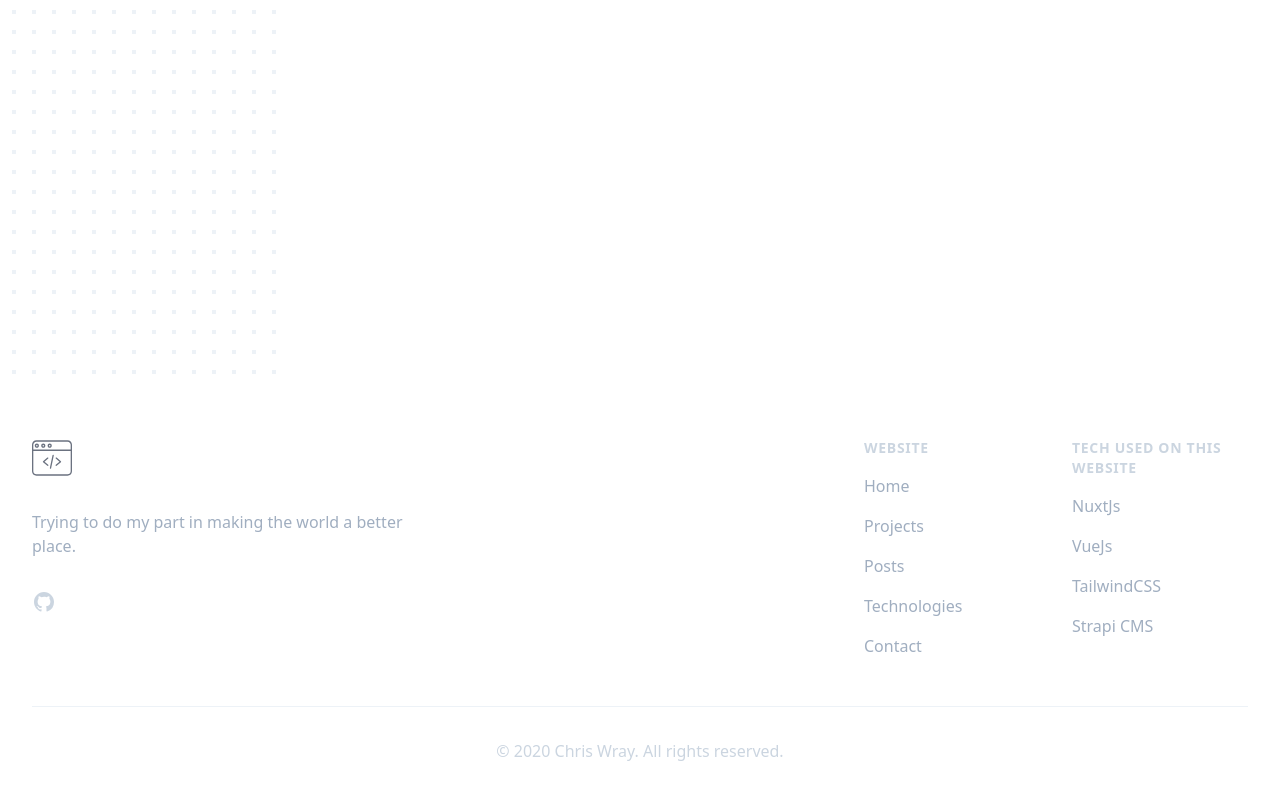
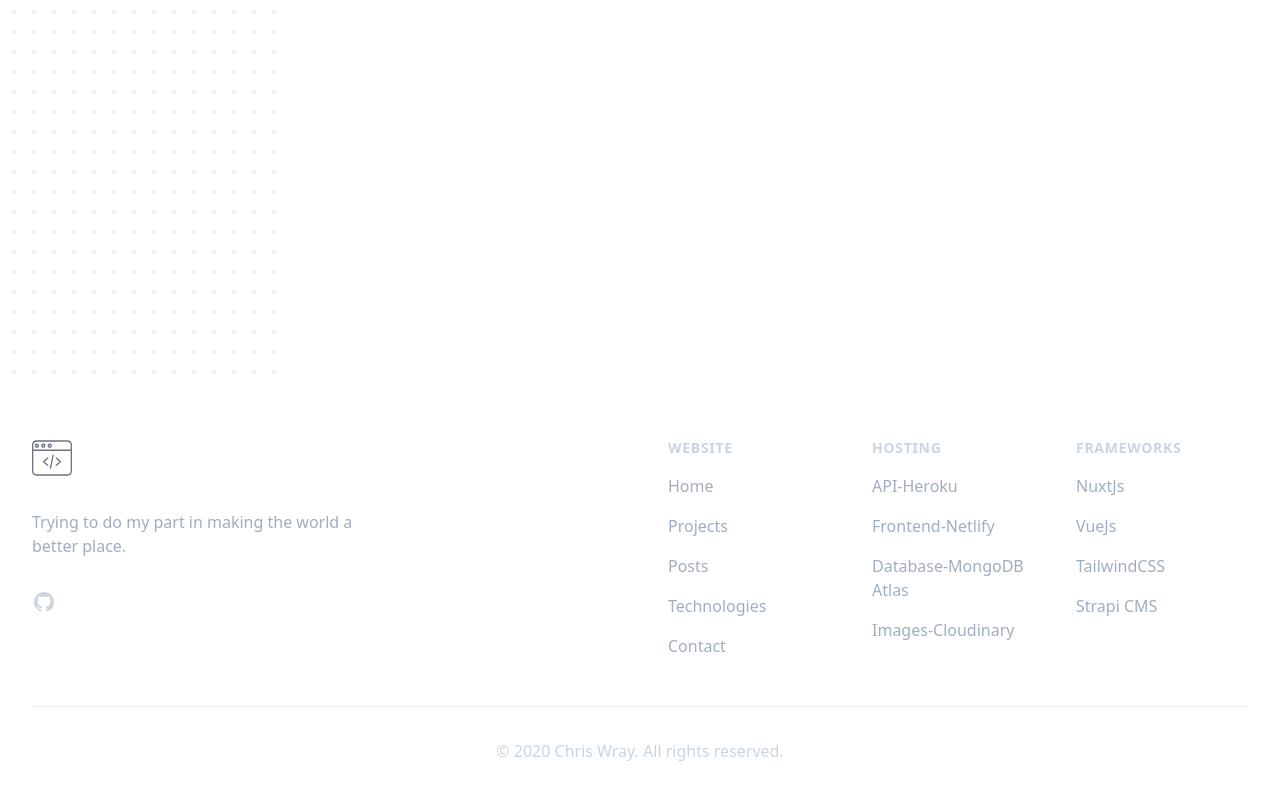
Before and after one commit to cwray-tech/portfolio-frontend, a Nuxt app: page /projects/1 in a window 1280 px wide. Shown: the part 818-1618 px from the top of the page. Built offline with nearby package versions, Linux system fonts and the light colour scheme; no server answers.

Commit message:
Updated tech links and added extra det to projects

```diff
--- a/components/Footer.vue
+++ b/components/Footer.vue
@@ -2,7 +2,7 @@
 
   <div class="bg-white  py-12 px-4 sm:px-6 lg:py-16 lg:px-8">
     <div class="lg:max-w-7xl w-full mx-auto">
-      <div class="lg:grid lg:grid-cols-3 lg:gap-8">
+      <div class="lg:grid lg:grid-cols-3 lg:gap-20">
         <div class="lg:col-span-1">
           <img
             class="h-10"
@@ -13,7 +13,6 @@
             Trying to do my part in making the world a better place.
           </p>
           <div class="mt-8 flex">
-
             <a href="https://github.com/cwray-tech" class="text-gray-400 hover:text-gray-500">
               <span class="sr-only">GitHub</span>
               <svg class="h-6 w-6" fill="currentColor" viewBox="0 0 24 24">
@@ -28,9 +27,7 @@
         </div>
         <div class="mt-12 grid lg:grid-cols-2 gap-8 xl:mt-0 lg:col-span-2">
           <div class="md:grid md:grid-cols-2 md:gap-8">
-          </div>
-          <div class="md:grid md:grid-cols-2 md:gap-8">
-            <div>
+            <div class="md:col-start-2">
               <h4
                 class="text-sm leading-5 font-semibold tracking-wider text-gray-400 uppercase"
               >
@@ -79,16 +76,65 @@
                 </li>
               </ul>
             </div>
+          </div>
+          <div class="md:grid md:grid-cols-2 md:gap-8">
+            <div>
+              <h4
+                class="text-sm leading-5 font-semibold tracking-wider text-gray-400 uppercase"
+              >
+                Hosting
+              </h4>
+              <ul class="mt-4">
+                <li>
+                  <a
+                    href="https://heroku.com"
+                    target="_blank"
+                    class="text-base leading-6 text-gray-500 hover:text-gray-900"
+                  >
+                    API-Heroku
+                  </a>
+                </li>
+                <li class="mt-4">
+                  <a
+                    href="https://www.netlify.com/"
+                    target="_blank"
+                    class="text-base leading-6 text-gray-500 hover:text-gray-900"
+                  >
+                    Frontend-Netlify
+                  </a>
+                </li>
+                <li class="mt-4">
+                  <a
+                    href="https://www.mongodb.com/"
+                    target="_blank"
+                    class="text-base leading-6 text-gray-500 hover:text-gray-900"
+                  >
+                    Database-MongoDB Atlas
+                  </a>
+                </li>
+                <li class="mt-4">
+                  <a
+                    href="https://cloudinary.com/"
+                    target="_blank"
+                    class="text-base leading-6 text-gray-500 hover:text-gray-900"
+                  >
+                    Images-Cloudinary
+                  </a>
+                </li>
+
+              </ul>
+            </div>
             <div class="mt-12 md:mt-0">
               <h4
                 class="text-sm leading-5 font-semibold tracking-wider text-gray-400 uppercase"
               >
-                Tech Used On This Website
+                Frameworks
               </h4>
               <ul class="mt-4">
                 <li>
                   <a
                     href="https://nuxtjs.org/"
+                    target="_blank"
                     class="text-base leading-6 text-gray-500 hover:text-gray-900"
                   >
                     NuxtJs
@@ -97,6 +143,7 @@
                 <li class="mt-4">
                   <a
                     href="https://vuejs.org/"
+                    target="_blank"
                     class="text-base leading-6 text-gray-500 hover:text-gray-900"
                   >
                     VueJs
@@ -105,6 +152,7 @@
                 <li class="mt-4">
                   <a
                     href="https://tailwindcss.com/"
+                    target="_blank"
                     class="text-base leading-6 text-gray-500 hover:text-gray-900"
                   >
                     TailwindCSS
@@ -113,6 +161,7 @@
                 <li class="mt-4">
                   <a
                     href="https://strapi.io/"
+                    target="_blank"
                     class="text-base leading-6 text-gray-500 hover:text-gray-900"
                   >
                     Strapi CMS
--- /dev/null
+++ b/components/ProjectLinks.vue
@@ -0,0 +1,48 @@
+<template>
+  <div class="mb-4 space-x-4 flex">
+    <a
+      v-if="project.github"
+      :href="project.github"
+      target="_blank"
+      title="View Github Repo"
+      class="text-indigo-400 hover:text-indigo-500"
+    >
+      <span class="sr-only">GitHub</span>
+      <svg class="h-6 w-6" fill="currentColor" viewBox="0 0 24 24">
+        <path
+          fill-rule="evenodd"
+          d="M12 2C6.477 2 2 6.484 2 12.017c0 4.425 2.865 8.18 6.839 9.504.5.092.682-.217.682-.483 0-.237-.008-.868-.013-1.703-2.782.605-3.369-1.343-3.369-1.343-.454-1.158-1.11-1.466-1.11-1.466-.908-.62.069-.608.069-.608 1.003.07 1.531 1.032 1.531 1.032.892 1.53 2.341 1.088 2.91.832.092-.647.35-1.088.636-1.338-2.22-.253-4.555-1.113-4.555-4.951 0-1.093.39-1.988 1.029-2.688-.103-.253-.446-1.272.098-2.65 0 0 .84-.27 2.75 1.026A9.564 9.564 0 0112 6.844c.85.004 1.705.115 2.504.337 1.909-1.296 2.747-1.027 2.747-1.027.546 1.379.202 2.398.1 2.651.64.7 1.028 1.595 1.028 2.688 0 3.848-2.339 4.695-4.566 4.943.359.309.678.92.678 1.855 0 1.338-.012 2.419-.012 2.747 0 .268.18.58.688.482A10.019 10.019 0 0022 12.017C22 6.484 17.522 2 12 2z"
+          clip-rule="evenodd"
+        />
+      </svg>
+    </a>
+    <a
+      v-if="project.link"
+      :href="project.link"
+      target="_blank"
+      title="View Project"
+      class="text-indigo-400 hover:text-indigo-500"
+    >
+      <span class="sr-only">Project Link</span>
+      <svg
+        class="w-6 h-6"
+        fill="none"
+        stroke="currentColor"
+        viewBox="0 0 24 24"
+        xmlns="http://www.w3.org/2000/svg"
+      >
+        <path
+          stroke-linecap="round"
+          stroke-linejoin="round"
+          stroke-width="2"
+          d="M3.055 11H5a2 2 0 012 2v1a2 2 0 002 2 2 2 0 012 2v2.945M8 3.935V5.5A2.5 2.5 0 0010.5 8h.5a2 2 0 012 2 2 2 0 104 0 2 2 0 012-2h1.064M15 20.488V18a2 2 0 012-2h3.064M21 12a9 9 0 11-18 0 9 9 0 0118 0z"
+        ></path>
+      </svg>
+    </a>
+  </div>
+</template>
+<script>
+export default {
+  props: ['project']
+}
+</script>
--- a/components/ProjectList.vue
+++ b/components/ProjectList.vue
@@ -10,7 +10,12 @@
           class="hidden lg:block absolute top-0 bottom-0 left-3/4 w-screen"
         ></div>
         <div class="mx-auto text-base lg:max-w-none">
-          <NuxtLink v-if="project.category.name" :to="'/categories/' + project.category.slug" class="text-base leading-6 text-indigo-600 font-semibold tracking-wide uppercase hover:text-indigo-500 transition ease-in-out duration-150">{{ project.category.name }}</NuxtLink>
+          <NuxtLink
+            v-if="project.category.name"
+            :to="'/categories/' + project.category.slug"
+            class="text-base leading-6 text-indigo-600 font-semibold tracking-wide uppercase hover:text-indigo-500 transition ease-in-out duration-150"
+            >{{ project.category.name }}</NuxtLink
+          >
           <h1
             class="mt-4 mb-8 text-3xl leading-8 font-extrabold tracking-tight text-gray-900 sm:text-4xl sm:leading-10"
           >
@@ -59,7 +64,7 @@
                   <img
                     :src="project.main_image.url"
                     :alt="project.name"
-                    loading=lazy
+                    loading="lazy"
                     class="rounded-lg shadow-lg object-cover object-center absolute inset-0 w-full h-full lg:static lg:h-auto"
                   />
                 </div>
@@ -82,25 +87,19 @@
                   {{ project.image_caption }}
                 </figcaption>
               </figure>
-              <NuxtLink
-                :to="'/technologies/' + technology.slug"
-                v-for="technology in project.technologies"
-                :key="technology.id"
-                class="text-base leading-6 text-indigo-600 font-semibold tracking-wide py-1 px-3 mr-2 mb-2 rounded-lg uppercase hover:text-indigo-500 hover:bg-white transition ease-in-out duration-150"
-              >
-                {{ technology.name }}
-              </NuxtLink>
+              <ProjectTechnologies :project='project' />
             </div>
           </div>
           <div>
             <div class="text-base mx-auto lg:max-w-none">
+              <ProjectLinks :project='project' />
               <p class="text-lg leading-7 text-gray-500 mb-5">
                 {{ project.introduction }}
               </p>
             </div>
             <div
               class="prose text-gray-500 mx-auto max-w-none lg:row-start-1 lg:col-start-1 mb-5"
-              v-html="$md.render(project.description)"
+              v-html="$md.render(project.preview)"
             ></div>
             <NuxtLink
               :to="'/projects/' + project.slug"
--- /dev/null
+++ b/components/ProjectTechnologies.vue
@@ -0,0 +1,18 @@
+<template>
+  <div class="flex space-x-4 flex-wrap">
+    <NuxtLink
+      :to="'/technologies/' + technology.slug"
+      v-for="technology in project.technologies"
+      :key="technology.id"
+      class="text-base leading-6 text-indigo-600 font-semibold tracking-wide py-1 rounded-lg uppercase hover:text-indigo-500 hover:bg-white transition ease-in-out duration-150"
+    >
+      {{ technology.name }}
+    </NuxtLink>
+  </div>
+</template>
+
+<script>
+export default {
+  props: ['project']
+}
+</script>
--- a/pages/projects/_slug.vue
+++ b/pages/projects/_slug.vue
@@ -1,6 +1,6 @@
 <template>
   <div>
-    <PageHeader :title='project.name' :subtitle='project.introduction' />
+    <PageHeader :title="project.name" :subtitle="project.introduction" />
     <div class="relative py-16 bg-white overflow-hidden">
       <div class="hidden lg:block lg:absolute lg:inset-y-0 lg:h-full lg:w-full">
         <div class="relative h-full text-lg max-w-prose mx-auto">
@@ -68,23 +68,25 @@
               fill="url(#f210dbf6-a58d-4871-961e-36d5016a0f49)"
             />
           </svg>
-
         </div>
       </div>
       <div class="relative px-4 sm:px-6 lg:px-8 min-h-screen">
         <div class="text-lg max-w-prose mx-auto mb-6">
-
           <h1
             class="mt-2 mb-8 text-3xl text-center leading-8 font-extrabold tracking-tight text-gray-900 sm:text-4xl sm:leading-10"
           >
             Project Overview
           </h1>
         </div>
-        <div v-if="project.description"
-          class="prose prose-lg text-gray-500 mx-auto md:text-justify"
+        <div
+          v-if="project.description"
+          class="prose prose-lg text-gray-500 mx-auto"
           v-html="$md.render(project.description)"
         ></div>
-
+        <div class="prose prose-lg text-gray-500 mx-auto mt-8">
+          <ProjectLinks :project="project" />
+          <ProjectTechnologies :project="project" />
+        </div>
       </div>
     </div>
   </div>
@@ -92,27 +94,29 @@
 
 <script>
 export default {
-  data () {
-    return{
-      project: {}
-    }
+  data() {
+    return {
+      project: {},
+    };
   },
   async fetch() {
-    const projects = await this.$axios.$get('/projects?slug=' + this.$route.params.slug)
-    this.project = projects[0]
+    const projects = await this.$axios.$get(
+      "/projects?slug=" + this.$route.params.slug
+    );
+    this.project = projects[0];
   },
   head() {
     return {
       title: this.project.name,
       meta: [
         {
-          hid: 'description',
-          name: 'description',
+          hid: "description",
+          name: "description",
           content: this.project.introduction,
         },
       ],
     };
   },
-  fetchOnServer: true
+  fetchOnServer: true,
 };
 </script>
```
